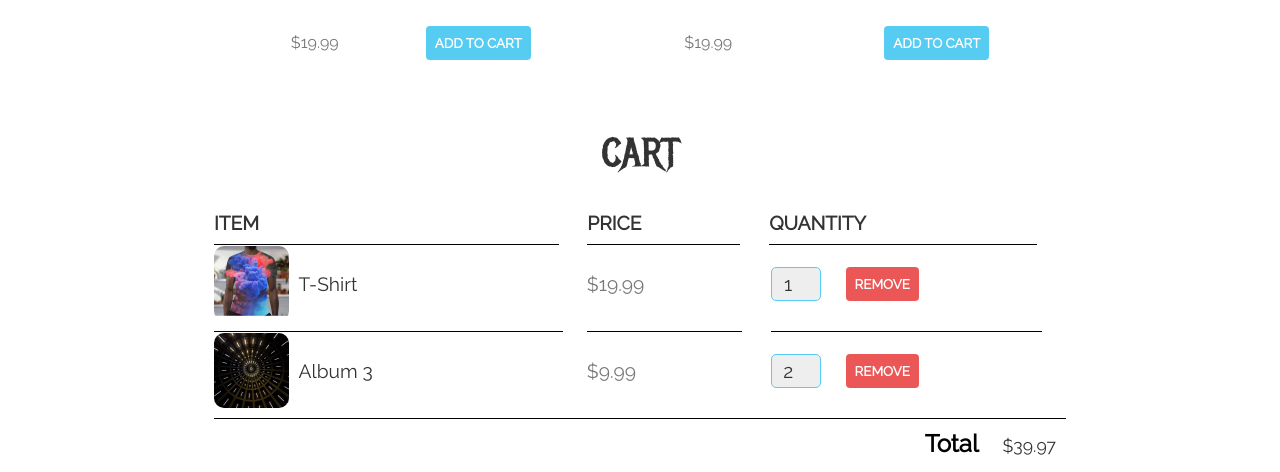
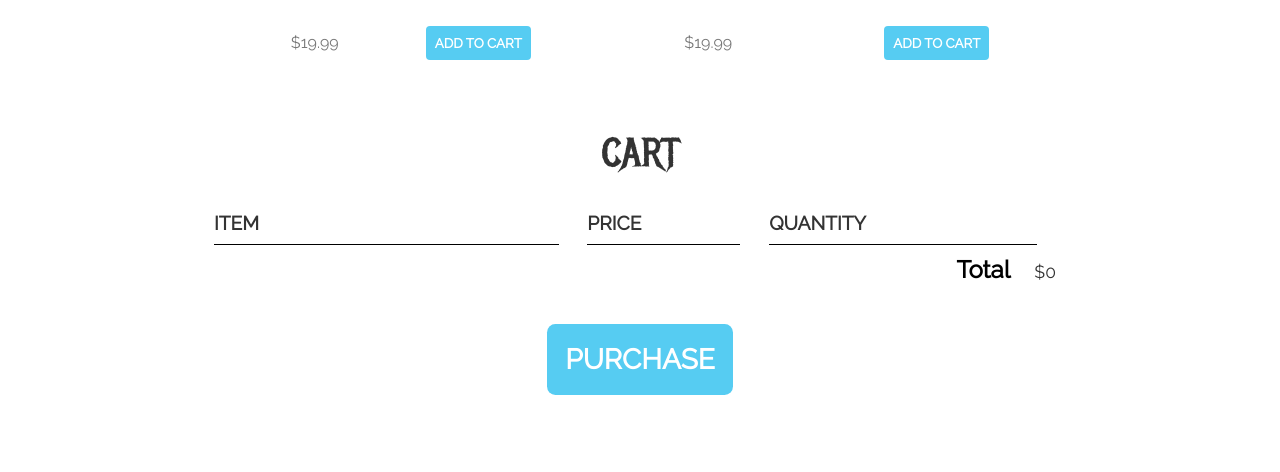
Before and after one commit to ThomasLam2142/html-webpage, a plain HTML site: page store.html in a window 1280 px wide. Shown: the part 1572-2044 px from the top of the page. Drawn offline with Linux system fonts and the light colour scheme.

Commit message:
Cart JS logic complete. should be functional now

```diff
--- a/store.html
+++ b/store.html
@@ -88,38 +88,12 @@
                     <span class = "cart-quantity cart-header cart-column">QUANTITY</span>
                 </div>
                 <div class = "cart-items" >
-                    <div class="cart-row">
-                        <div class = "cart-item cart-column">
-                            <img class="cart-item-image" src="img/Shirt.png" width="100" height="100">
-                            <span class = "cart-item-title">T-Shirt</span>
-                        </div>
-                        <span class ="cart-price
-                        cart-column">$19.99</span>
-                        <div class = "cart-quantity cart-column">
-                            <input class = "cart-quantity-input" type="number"
-                            value="1">
-                            <button class = "btn btn-danger " role="button">REMOVE</button>
-                        </div>
-                    </div>
 
-                    <div class="cart-row">
-                        <div class="cart-item cart-column">
-                            <img class="cart-item-image" src="img/Album 3.png" width="100" height="100">
-                            <span class = "cart-item-title">Album 3</span>
-                        </div>
-                        <span class="cart-price
-                        cart-column">$9.99</span>
-                        <div class = "cart-quantity cart-column">
-                            <input class = "cart-quantity-input" type="number"
-                            value="2">
-                            <button class = "btn btn-danger " role="button">REMOVE</button>
-                        </div>
-                    </div>
                 </div>
 
                 <div class="cart-total">
                     <span class="cart-total-title">Total</span>
-                    <span class="cart-total-price">$39.97</span>
+                    <span class="cart-total-price">$0</span>
                 </div>
 
                 <button class = "btn btn-primary btn-purchase" type="button">PURCHASE</button>
--- a/store.js
+++ b/store.js
@@ -24,6 +24,17 @@ function ready (){
         button.addEventListener('click', addToCartClicked)
     }
 
+    document.getElementsByClassName('btn-purchase')[0].addEventListener('click',purchaseClicked)
+
+}
+
+function purchaseClicked(){
+    alert('Thank you for your purchase')
+    var cartItems = document.getElementsByClassName('cart-items')[0]
+    while (cartItems.hasChildNodes()){
+        cartItems.removeChild(cartItems.firstChild)
+    }
+    updateCartTotal()
 }
 
 function removeCartItem(event){
```
